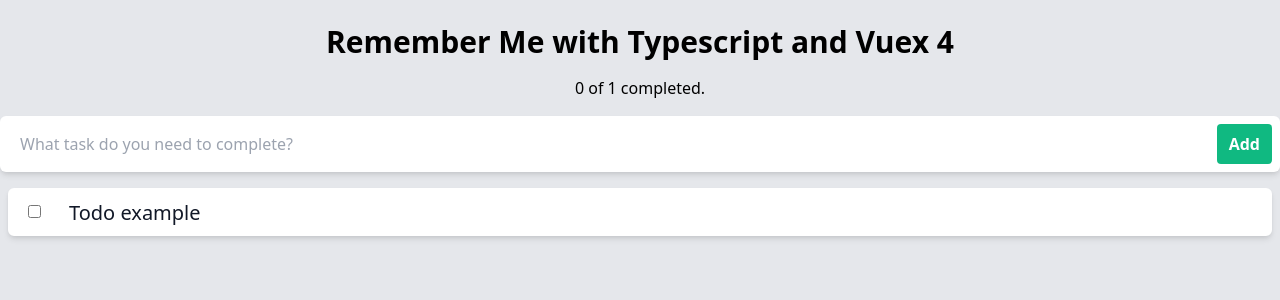
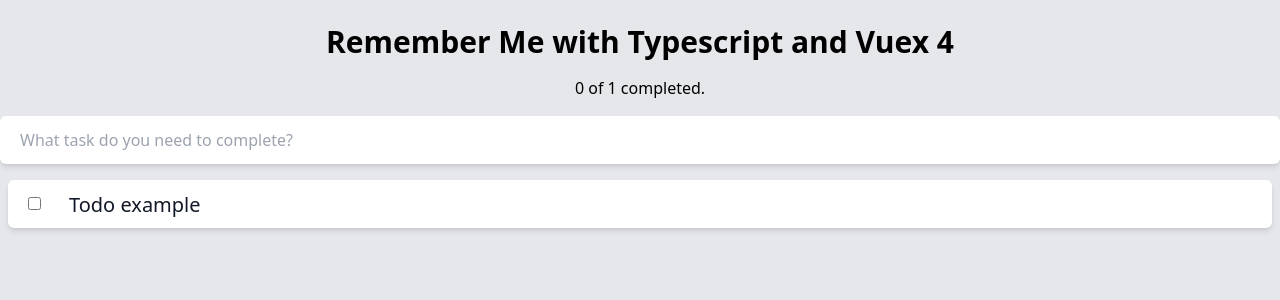
Before and after one commit to abdul23lm/remember-me-vue-typescript, a Vue app: page / in a window 1280 px wide. Shown: the top 300 px of the page. Built offline with nearby package versions, Linux system fonts and the light colour scheme.

Commit message:
Update NewItem.vue

```diff
--- a/src/components/NewItem.vue
+++ b/src/components/NewItem.vue
@@ -9,14 +9,7 @@
           placeholder="What task do you need to complete?"
         />
       </div>
-      <div class="flex-shrink-0">
-        <button
-          type="submit"
-          class="bg-green-500 hover:bg-green-700 text-white font-bold py-2 px-3 rounded"
-        >
-          Add
-        </button>
-      </div>
+
     </div>
   </form>
 </template>
```
